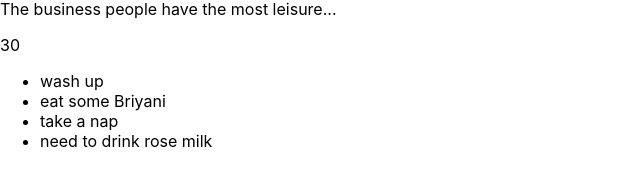
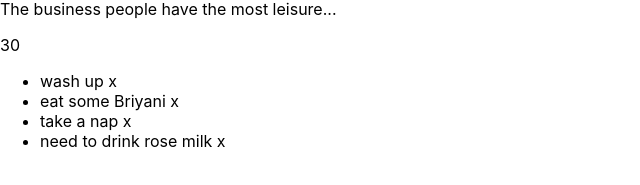
Before and after one commit to vinothsmart/react-redux-complete, a React (Create React App) app in the folder todolist/: page / in a window 1280 px wide. Shown: the part 263-448 px from the top of the page, without its empty margins (0-640 px from the left). Built offline with nearby package versions, Linux system fonts and the light colour scheme.

Commit message:
delete Item

```diff
--- a/todolist/src/App.js
+++ b/todolist/src/App.js
@@ -28,15 +28,25 @@ function App() {
   //   });
   // }, 5000);
 
-  let todos = intialState.todos;
-  todos = todos.map((item, index) => {
-    return <TodoItem item={item} key={index} />;
-  });
-
   // custom function
   const handleClick = () => {
     console.log("You Clicked Me");
   };
+
+  const onDelete = (item) => {
+    let updateTodos = intialState.todos.filter((val, index) => {
+      return item !== val;
+    });
+
+    setIntialState({
+      todos: updateTodos,
+    });
+  };
+
+  let todos = intialState.todos;
+  todos = todos.map((item, index) => {
+    return <TodoItem item={item} key={index} onDelete={onDelete} />;
+  });
 
   return (
     // <div className="App">
--- a/todolist/src/Component/TodoItem.js
+++ b/todolist/src/Component/TodoItem.js
@@ -1,8 +1,16 @@
 function TodoIteam(props) {
+  // custom functions
+  const handleDelete = () => {
+    return props.onDelete(props.item);
+  };
+
   return (
     <li>
       <div className="todo-item">
-        <span className="item-name">{props.item}</span>
+        <span className="item-name">{props.item} </span>
+        <span className="item-delete" onClick={handleDelete}>
+          x
+        </span>
       </div>
     </li>
   );
```
